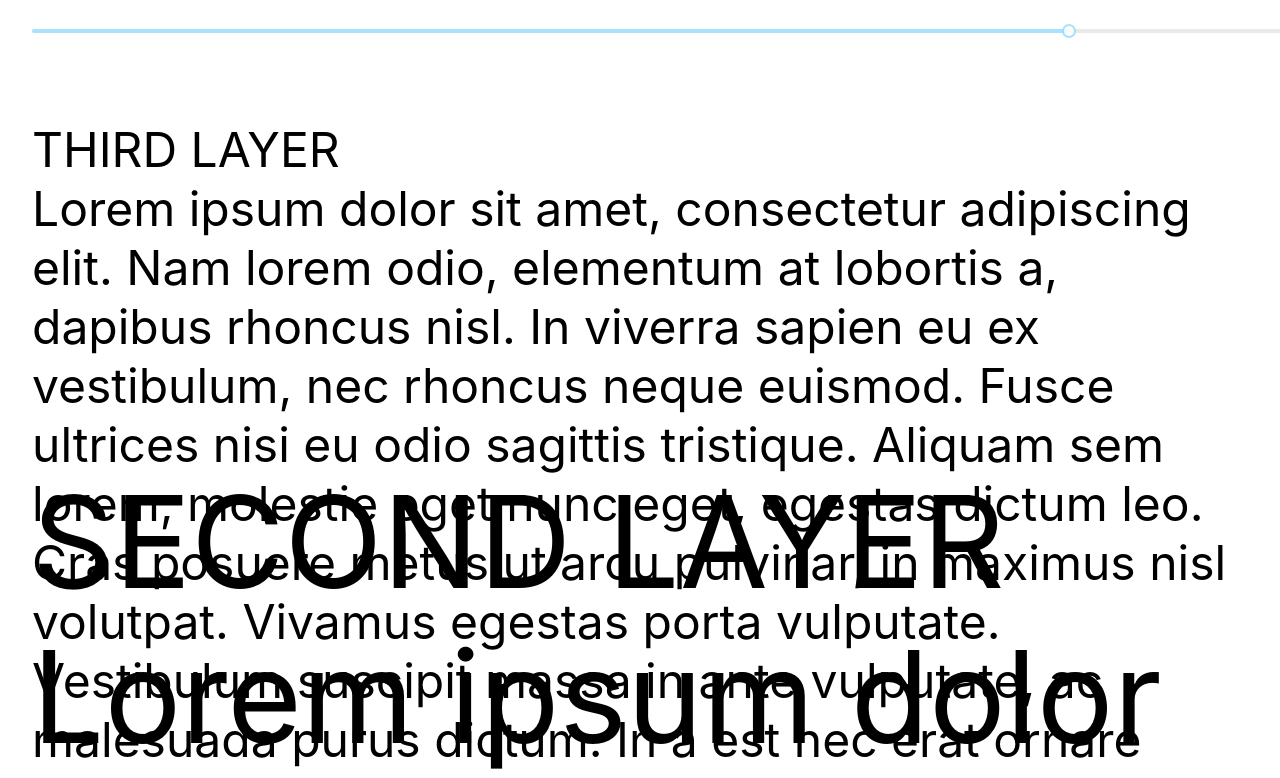
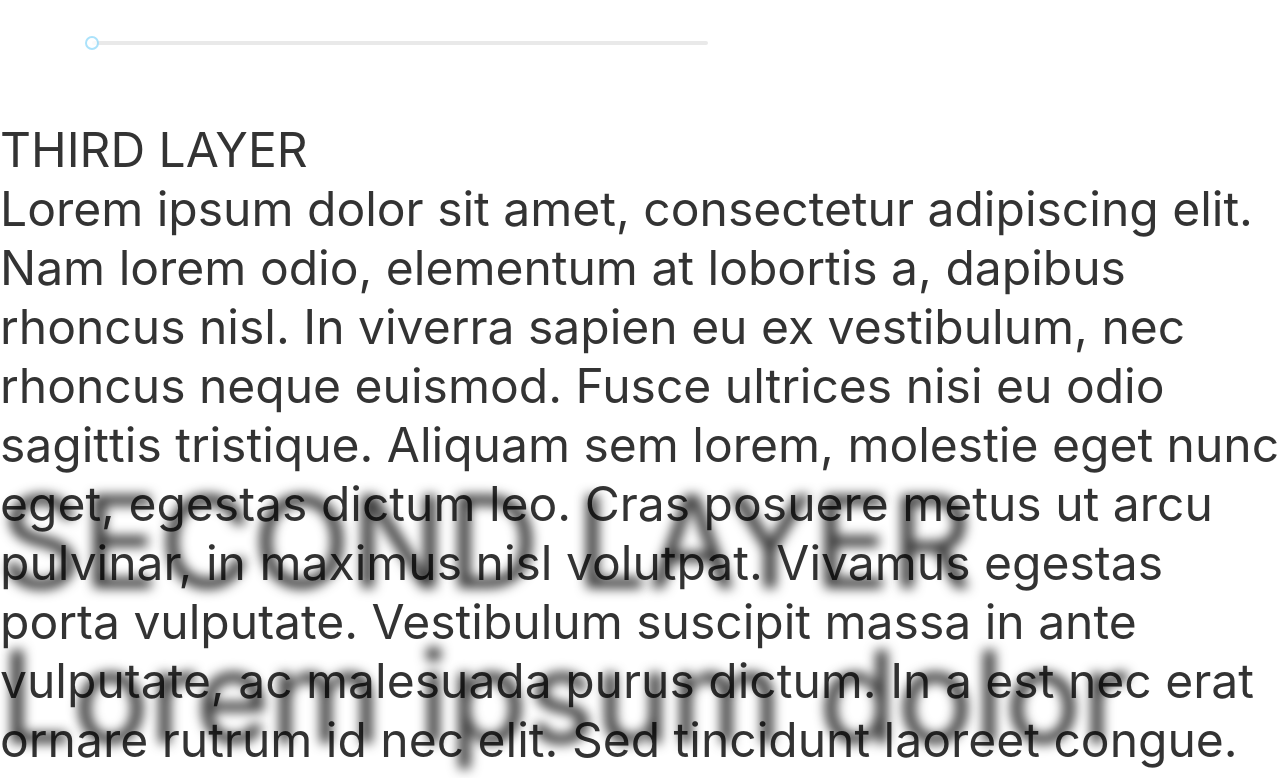
Before and after one commit to rtr-dnd/designday_20220628, a Next.js app: page / in a window 1280 px wide. Shown: the top 778 px of the page. Built offline with nearby package versions, Linux system fonts and the light colour scheme.

Commit message:
:sparkles: blur working

```diff
--- a/pages/index.tsx
+++ b/pages/index.tsx
@@ -12,7 +12,6 @@ const Home: NextPage = () => {
   const [secondScroll, setSecondScroll] = useState(0)
 
   const onscroll: EventListener = (e) => {
-    console.log(window.scrollY)
     setFirstScroll(400 - window.scrollY * 2.5)
     setSecondScroll(200 - window.scrollY * 1.25)
   }
@@ -20,6 +19,18 @@ const Home: NextPage = () => {
   useEffect(() => {
     window.addEventListener('scroll', onscroll)
   }, [])
+
+  const maxBlurVal = 24
+  const [firstBlur, setFirstBlur] = useState(maxBlurVal)
+  const [secondBlur, setSecondBlur] = useState(maxBlurVal / 2)
+  const [thirdBlur, setThirdBlur] = useState(0)
+  const onDragged = (val: number | number[]) => {
+    const value = val as number
+    // max blur: 16px
+    setFirstBlur(maxBlurVal - (value * maxBlurVal))
+    setSecondBlur(Math.abs(maxBlurVal - (value * maxBlurVal) / 2))
+    setThirdBlur(value * maxBlurVal)
+  }
 
   return (
     <div className={styles.container}>
@@ -30,33 +41,38 @@ const Home: NextPage = () => {
       </Head>
 
       <main className={styles.main}>
+        <div className={styles.sliderwrap}>
           <div className={styles.slider}>
             <Slider
-            onChange={(nextValues) => {
-              console.log('Change:', nextValues);
-            //   setValue(nextValues as any);
-            }}
-            // value={value}
-
+              onChange={onDragged}
               min={0}
               max={1}
-            defaultValue={0.81}
+              defaultValue={0}
               step={0.01}
               />
           </div>
-        <div className={styles.first} style={{top: firstScroll.toString() + 'px'}}>
+        </div>
+        <div className={styles.first} style={{
+          top: firstScroll.toString() + 'px',
+          textShadow: '0 0 ' + firstBlur.toString() + 'px rgba(0, 0, 0, 0.8)'
+        }}>
           FIRST LAYER <br />
           Lorem ipsum dolor sit amet, consectetur adipiscing elit. Nam lorem odio, elementum at lobortis a, dapibus rhoncus nisl. In viverra sapien eu ex vestibulum, nec rhoncus neque euismod. Fusce ultrices nisi eu odio sagittis tristique. Aliquam sem lorem, molestie eget nunc eget, egestas dictum leo. Cras posuere metus ut arcu pulvinar, in maximus nisl volutpat. Vivamus egestas porta vulputate. Vestibulum suscipit massa in ante vulputate, ac malesuada purus dictum. In a est nec erat ornare rutrum id nec elit. Sed tincidunt laoreet congue. Vestibulum ullamcorper elit at augue imperdiet tristique. Duis hendrerit lobortis lorem eu malesuada. Donec feugiat interdum justo, eu porttitor nunc volutpat sit amet. Nam egestas semper urna maximus consectetur. In a ex quis ante lobortis mollis non id ex.
           Nunc id varius nisi. Nulla facilisi. Nullam eu rhoncus lorem, eget venenatis leo. Phasellus accumsan leo in eros iaculis dignissim. Morbi aliquet purus suscipit tempor fringilla. Praesent egestas tristique eros sit amet consectetur. Ut vitae leo mi. Cras at eros blandit, pharetra nibh non, dignissim massa. Pellentesque tristique ligula erat, eget rutrum est pellentesque in.
           Suspendisse nec ex malesuada, ultricies urna id, hendrerit lacus. Proin a pretium turpis. Suspendisse faucibus porttitor sem, ac sodales magna sodales ut. Suspendisse a dolor tristique, venenatis mi at, finibus dui. Pellentesque vitae tortor sit amet nisl ultrices suscipit. Proin volutpat mauris libero. Aliquam mi leo, dapibus vitae eros quis, luctus cursus metus. Nullam sit amet ex id turpis lacinia ultrices. Pellentesque purus risus, mollis ut sodales non, accumsan semper risus. Donec eget vestibulum nunc. Ut lorem ex, ultrices vel diam ac, mollis porta diam. Mauris purus enim, interdum vel posuere in, efficitur ac tortor. Sed rutrum, sem vel malesuada malesuada, justo purus congue justo, in tempor nisi eros vel massa. Sed id massa arcu. Pellentesque placerat eu nisl lacinia molestie.
         </div>
-        <div className={styles.second} style={{top: secondScroll.toString() + 'px'}}>
+        <div className={styles.second} style={{
+          top: secondScroll.toString() + 'px',
+          textShadow: '0 0 ' + secondBlur.toString() + 'px rgba(0, 0, 0, 0.8)'
+        }}>
           SECOND LAYER <br />
           Lorem ipsum dolor sit amet, consectetur adipiscing elit. Nam lorem odio, elementum at lobortis a, dapibus rhoncus nisl. In viverra sapien eu ex vestibulum, nec rhoncus neque euismod. Fusce ultrices nisi eu odio sagittis tristique. Aliquam sem lorem, molestie eget nunc eget, egestas dictum leo. Cras posuere metus ut arcu pulvinar, in maximus nisl volutpat. Vivamus egestas porta vulputate. Vestibulum suscipit massa in ante vulputate, ac malesuada purus dictum. In a est nec erat ornare rutrum id nec elit. Sed tincidunt laoreet congue. Vestibulum ullamcorper elit at augue imperdiet tristique. Duis hendrerit lobortis lorem eu malesuada. Donec feugiat interdum justo, eu porttitor nunc volutpat sit amet. Nam egestas semper urna maximus consectetur. In a ex quis ante lobortis mollis non id ex.
           Nunc id varius nisi. Nulla facilisi. Nullam eu rhoncus lorem, eget venenatis leo. Phasellus accumsan leo in eros iaculis dignissim. Morbi aliquet purus suscipit tempor fringilla. Praesent egestas tristique eros sit amet consectetur. Ut vitae leo mi. Cras at eros blandit, pharetra nibh non, dignissim massa. Pellentesque tristique ligula erat, eget rutrum est pellentesque in.
           Suspendisse nec ex malesuada, ultricies urna id, hendrerit lacus. Proin a pretium turpis. Suspendisse faucibus porttitor sem, ac sodales magna sodales ut. Suspendisse a dolor tristique, venenatis mi at, finibus dui. Pellentesque vitae tortor sit amet nisl ultrices suscipit. Proin volutpat mauris libero. Aliquam mi leo, dapibus vitae eros quis, luctus cursus metus. Nullam sit amet ex id turpis lacinia ultrices. Pellentesque purus risus, mollis ut sodales non, accumsan semper risus. Donec eget vestibulum nunc. Ut lorem ex, ultrices vel diam ac, mollis porta diam. Mauris purus enim, interdum vel posuere in, efficitur ac tortor. Sed rutrum, sem vel malesuada malesuada, justo purus congue justo, in tempor nisi eros vel massa. Sed id massa arcu. Pellentesque placerat eu nisl lacinia molestie.
         </div>
-        <div className={styles.third}>
+        <div className={styles.third} style={{
+          textShadow: '0 0 ' + thirdBlur.toString() + 'px rgba(0, 0, 0, 0.8)'
+        }}>
           THIRD LAYER <br />
           Lorem ipsum dolor sit amet, consectetur adipiscing elit. Nam lorem odio, elementum at lobortis a, dapibus rhoncus nisl. In viverra sapien eu ex vestibulum, nec rhoncus neque euismod. Fusce ultrices nisi eu odio sagittis tristique. Aliquam sem lorem, molestie eget nunc eget, egestas dictum leo. Cras posuere metus ut arcu pulvinar, in maximus nisl volutpat. Vivamus egestas porta vulputate. Vestibulum suscipit massa in ante vulputate, ac malesuada purus dictum. In a est nec erat ornare rutrum id nec elit. Sed tincidunt laoreet congue. Vestibulum ullamcorper elit at augue imperdiet tristique. Duis hendrerit lobortis lorem eu malesuada. Donec feugiat interdum justo, eu porttitor nunc volutpat sit amet. Nam egestas semper urna maximus consectetur. In a ex quis ante lobortis mollis non id ex.
           Nunc id varius nisi. Nulla facilisi. Nullam eu rhoncus lorem, eget venenatis leo. Phasellus accumsan leo in eros iaculis dignissim. Morbi aliquet purus suscipit tempor fringilla. Praesent egestas tristique eros sit amet consectetur. Ut vitae leo mi. Cras at eros blandit, pharetra nibh non, dignissim massa. Pellentesque tristique ligula erat, eget rutrum est pellentesque in.
--- a/styles/Home.module.css
+++ b/styles/Home.module.css
@@ -1,5 +1,5 @@
 .container {
-  padding: 0 2rem;
+  padding: 0;
 }
 
 .main {
@@ -15,6 +15,8 @@
   top: 0;
   z-index: 20;
   padding-top: 400px;
+  color: transparent;
+  text-shadow: 0 0 15px rgba(0, 0, 0, 0.8);
 }
 
 .second {
@@ -22,6 +24,8 @@
   position: relative;
   padding-top: 200px;
   z-index: 10;
+  color: transparent;
+  text-shadow: 0 0 0px rgba(0, 0, 0, 0.8);
 }
 
 .third {
@@ -29,13 +33,23 @@
   font-size: 3rem;
   top: 120px;
   z-index: 0;
+  color: transparent;
+  text-shadow: 0 0 15px rgba(0, 0, 0, 0.8);
 }
 
 .slider {
+  width: 100%;
+  height: 100%;
+  background-color: #fff;
+}
+
+.sliderwrap {
   position: fixed;
   top: 24px;
-  width: 100vw;
+  width: 50vw;
+  left: 50vh;
+  transform: translateX(-50%);
   height: 24px;
+  padding: 12px;
   z-index: 50;
-  background-color: #fff;
 }
```
Lines whose indentation alone changed are shown as unchanged.
